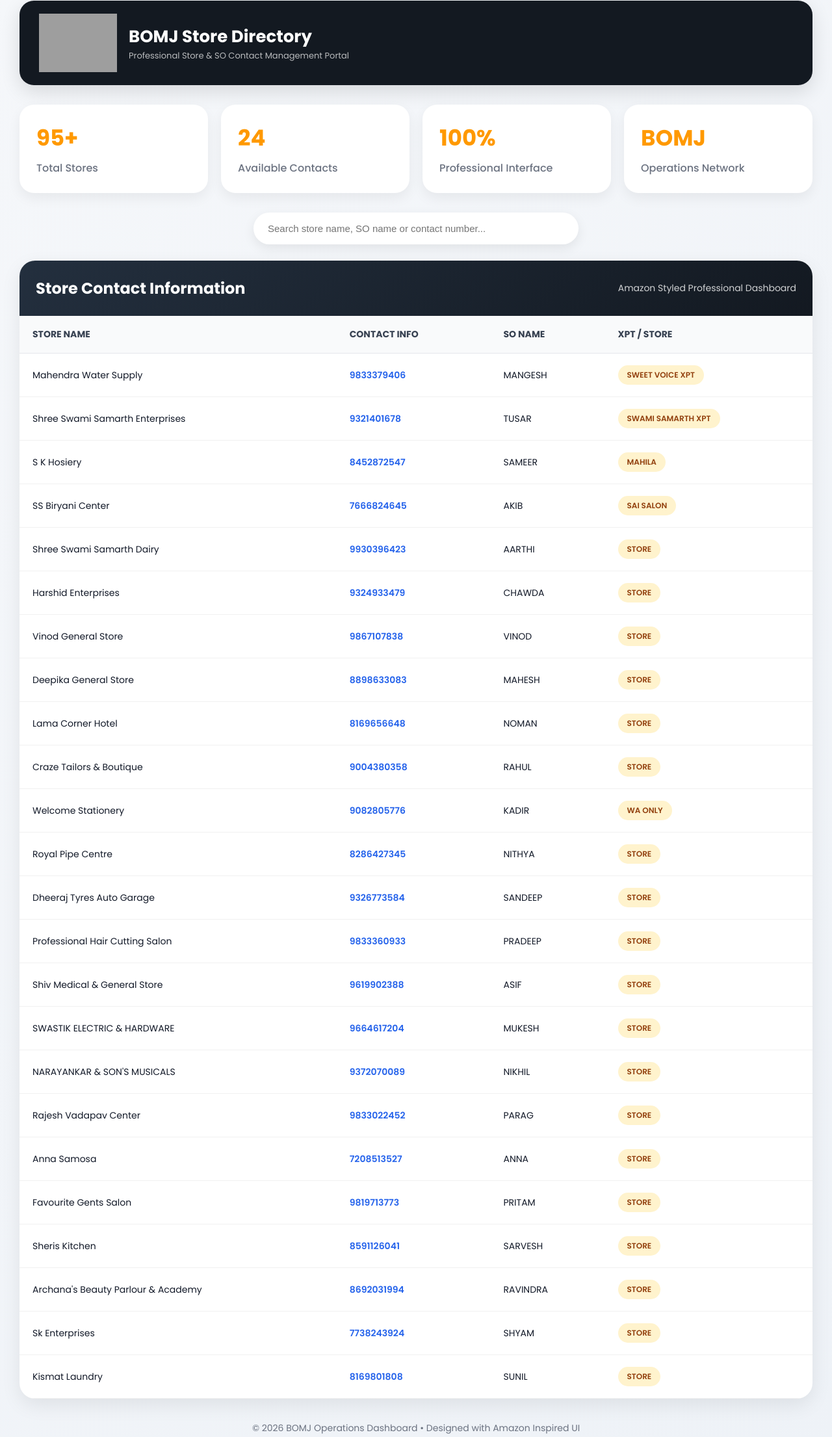
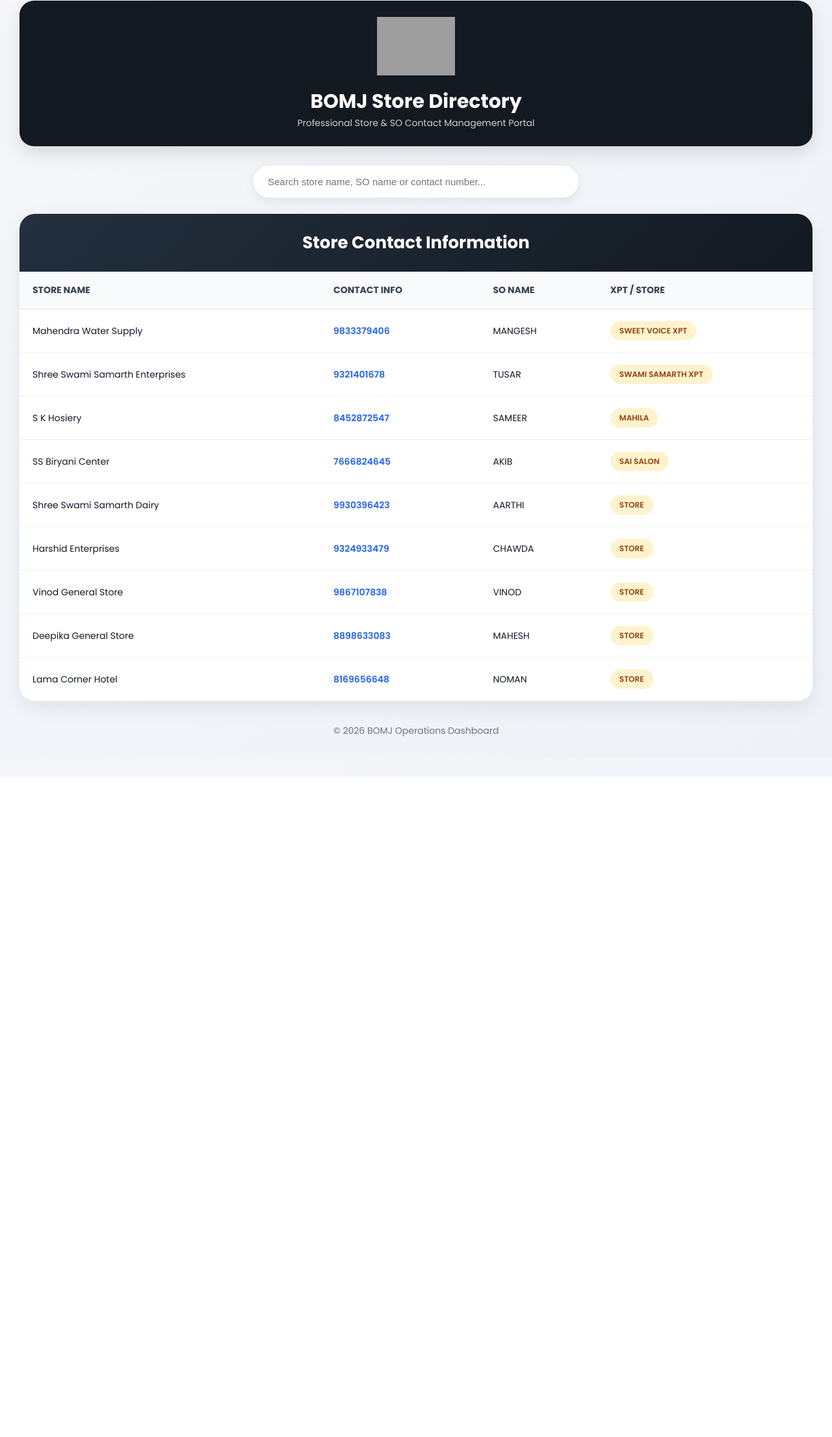
Before and after one commit to vivekgandam/BOMJCONTACTS, a plain HTML site: page index.html in a window 1280 px wide. Shown: the part 29-2240 px from the top of the page at 65% size. After the commit the page ends 1224 px from the top, so only its background shows below. Drawn offline with Linux system fonts and the light colour scheme; grey boxes are pictures that could not be loaded.

Commit message:
Update index.html

```diff
--- a/index.html
+++ b/index.html
@@ -54,6 +54,23 @@ body{
 .splash-screen.hidden{
     opacity:0;
     visibility:hidden;
+}
+
+/* AMAZON LOGO WHITE */
+
+.logo-wrapper{
+    position:relative;
+    display:inline-block;
+}
+
+.amazon-text{
+    position:absolute;
+    top:-18px;
+    left:18px;
+    font-size:34px;
+    font-weight:700;
+    color:white;
+    letter-spacing:1px;
 }
 
 .amazon-logo{
@@ -121,16 +138,18 @@ body{
 .topbar{
     background:var(--amazon-blue);
     border-radius:22px;
-    padding:20px 30px;
+    padding:25px 30px;
     display:flex;
-    justify-content:space-between;
+    justify-content:center;
     align-items:center;
     box-shadow:0 10px 30px rgba(0,0,0,0.12);
     margin-bottom:30px;
+    text-align:center;
 }
 
 .brand{
     display:flex;
+    flex-direction:column;
     align-items:center;
     gap:18px;
 }
@@ -144,48 +163,13 @@ body{
 }
 
 .brand-text h1{
-    font-size:26px;
+    font-size:30px;
     font-weight:700;
 }
 
 .brand-text p{
-    font-size:13px;
-    opacity:0.7;
-}
-
-/* =========================
-   STATS
-========================= */
-
-.stats{
-    display:grid;
-    grid-template-columns:repeat(auto-fit,minmax(220px,1fr));
-    gap:20px;
-    margin-bottom:30px;
-}
-
-.card{
-    background:white;
-    border-radius:22px;
-    padding:25px;
-    box-shadow:0 8px 20px rgba(0,0,0,0.06);
-    transition:0.3s ease;
-    border:1px solid rgba(255,255,255,0.6);
-}
-
-.card:hover{
-    transform:translateY(-6px);
-}
-
-.card h2{
-    font-size:34px;
-    color:var(--amazon-orange);
-    margin-bottom:8px;
-}
-
-.card p{
-    color:var(--gray);
-    font-weight:500;
+    font-size:14px;
+    opacity:0.8;
 }
 
 /* =========================
@@ -226,17 +210,13 @@ body{
     color:white;
     padding:25px;
     display:flex;
-    justify-content:space-between;
+    justify-content:center;
     align-items:center;
+    text-align:center;
 }
 
 .table-header h2{
-    font-size:24px;
-}
-
-.table-header span{
-    font-size:14px;
-    opacity:0.8;
+    font-size:26px;
 }
 
 table{
@@ -287,10 +267,6 @@ tbody tr:hover{
     display:inline-block;
 }
 
-.empty{
-    color:#c4c4c4;
-}
-
 /* =========================
    FOOTER
 ========================= */
@@ -307,12 +283,6 @@ tbody tr:hover{
 ========================= */
 
 @media(max-width:900px){
-
-    .topbar{
-        flex-direction:column;
-        gap:20px;
-        text-align:center;
-    }
 
     .table-container{
         overflow-x:auto;
@@ -334,10 +304,14 @@ tbody tr:hover{
 <div class="splash-screen" id="splashScreen">
 
     <!-- AMAZON LOGO -->
-    <img
-    class="amazon-logo"
-    src="https://upload.wikimedia.org/wikipedia/commons/a/a9/Amazon_logo.svg"
-    alt="Amazon Logo">
+    <div class="logo-wrapper">
+        <div class="amazon-text">amazon</div>
+
+        <img
+        class="amazon-logo"
+        src="https://upload.wikimedia.org/wikipedia/commons/a/a9/Amazon_logo.svg"
+        alt="Amazon Logo">
+    </div>
 
     <div class="bomj-text">BOMJ</div>
 
@@ -366,32 +340,6 @@ tbody tr:hover{
 
     </div>
 
-    <!-- STATS -->
-
-    <div class="stats">
-
-        <div class="card">
-            <h2>95+</h2>
-            <p>Total Stores</p>
-        </div>
-
-        <div class="card">
-            <h2>24</h2>
-            <p>Available Contacts</p>
-        </div>
-
-        <div class="card">
-            <h2>100%</h2>
-            <p>Professional Interface</p>
-        </div>
-
-        <div class="card">
-            <h2>BOMJ</h2>
-            <p>Operations Network</p>
-        </div>
-
-    </div>
-
     <!-- SEARCH -->
 
     <div class="search-box">
@@ -404,7 +352,6 @@ tbody tr:hover{
 
         <div class="table-header">
             <h2>Store Contact Information</h2>
-            <span>Amazon Styled Professional Dashboard</span>
         </div>
 
         <table id="employeeTable">
@@ -483,111 +430,6 @@ tbody tr:hover{
                     <td><span class="store-badge">STORE</span></td>
                 </tr>
 
-                <tr>
-                    <td>Craze Tailors & Boutique</td>
-                    <td class="phone">9004380358</td>
-                    <td>RAHUL</td>
-                    <td><span class="store-badge">STORE</span></td>
-                </tr>
-
-                <tr>
-                    <td>Welcome Stationery</td>
-                    <td class="phone">9082805776</td>
-                    <td>KADIR</td>
-                    <td><span class="store-badge">WA ONLY</span></td>
-                </tr>
-
-                <tr>
-                    <td>Royal Pipe Centre</td>
-                    <td class="phone">8286427345</td>
-                    <td>NITHYA</td>
-                    <td><span class="store-badge">STORE</span></td>
-                </tr>
-
-                <tr>
-                    <td>Dheeraj Tyres Auto Garage</td>
-                    <td class="phone">9326773584</td>
-                    <td>SANDEEP</td>
-                    <td><span class="store-badge">STORE</span></td>
-                </tr>
-
-                <tr>
-                    <td>Professional Hair Cutting Salon</td>
-                    <td class="phone">9833360933</td>
-                    <td>PRADEEP</td>
-                    <td><span class="store-badge">STORE</span></td>
-                </tr>
-
-                <tr>
-                    <td>Shiv Medical & General Store</td>
-                    <td class="phone">9619902388</td>
-                    <td>ASIF</td>
-                    <td><span class="store-badge">STORE</span></td>
-                </tr>
-
-                <tr>
-                    <td>SWASTIK ELECTRIC & HARDWARE</td>
-                    <td class="phone">9664617204</td>
-                    <td>MUKESH</td>
-                    <td><span class="store-badge">STORE</span></td>
-                </tr>
-
-                <tr>
-                    <td>NARAYANKAR & SON'S MUSICALS</td>
-                    <td class="phone">9372070089</td>
-                    <td>NIKHIL</td>
-                    <td><span class="store-badge">STORE</span></td>
-                </tr>
-
-                <tr>
-                    <td>Rajesh Vadapav Center</td>
-                    <td class="phone">9833022452</td>
-                    <td>PARAG</td>
-                    <td><span class="store-badge">STORE</span></td>
-                </tr>
-
-                <tr>
-                    <td>Anna Samosa</td>
-                    <td class="phone">7208513527</td>
-                    <td>ANNA</td>
-                    <td><span class="store-badge">STORE</span></td>
-                </tr>
-
-                <tr>
-                    <td>Favourite Gents Salon</td>
-                    <td class="phone">9819713773</td>
-                    <td>PRITAM</td>
-                    <td><span class="store-badge">STORE</span></td>
-                </tr>
-
-                <tr>
-                    <td>Sheris Kitchen</td>
-                    <td class="phone">8591126041</td>
-                    <td>SARVESH</td>
-                    <td><span class="store-badge">STORE</span></td>
-                </tr>
-
-                <tr>
-                    <td>Archana's Beauty Parlour & Academy</td>
-                    <td class="phone">8692031994</td>
-                    <td>RAVINDRA</td>
-                    <td><span class="store-badge">STORE</span></td>
-                </tr>
-
-                <tr>
-                    <td>Sk Enterprises</td>
-                    <td class="phone">7738243924</td>
-                    <td>SHYAM</td>
-                    <td><span class="store-badge">STORE</span></td>
-                </tr>
-
-                <tr>
-                    <td>Kismat Laundry</td>
-                    <td class="phone">8169801808</td>
-                    <td>SUNIL</td>
-                    <td><span class="store-badge">STORE</span></td>
-                </tr>
-
             </tbody>
 
         </table>
@@ -595,7 +437,7 @@ tbody tr:hover{
     </div>
 
     <div class="footer">
-        © 2026 BOMJ Operations Dashboard • Designed with Amazon Inspired UI
+        © 2026 BOMJ Operations Dashboard
     </div>
 
 </div>
```
